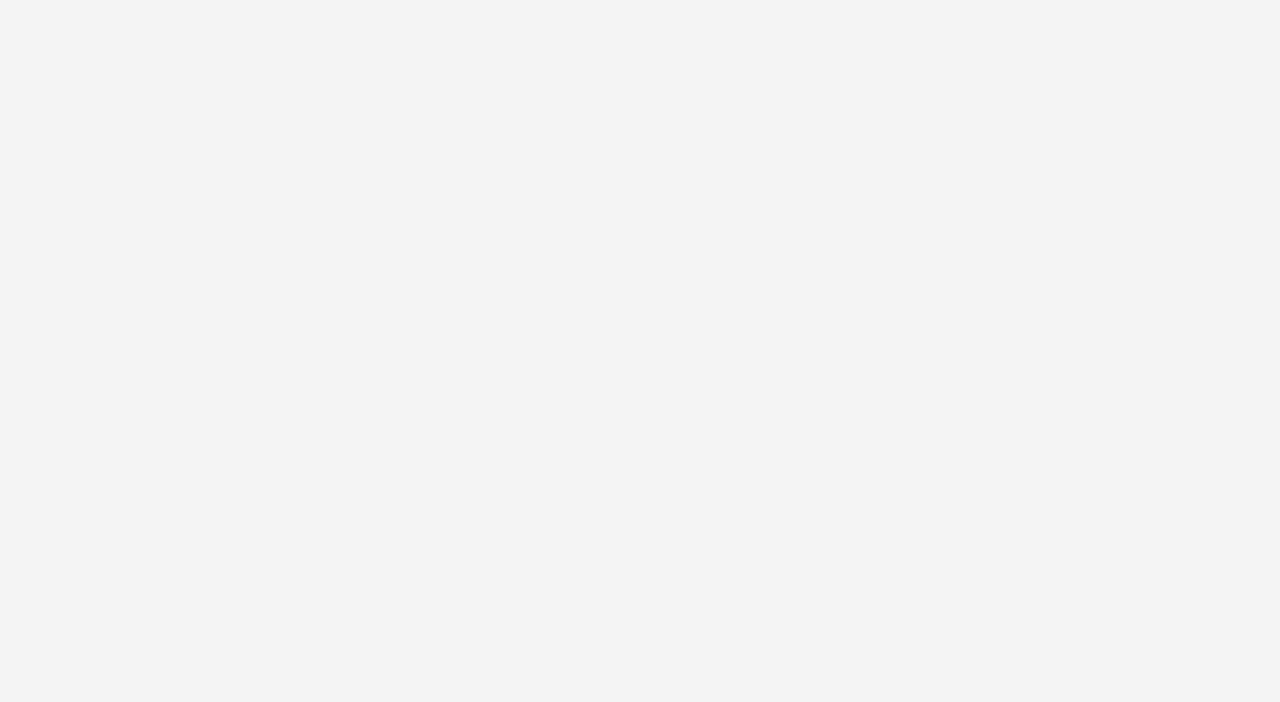
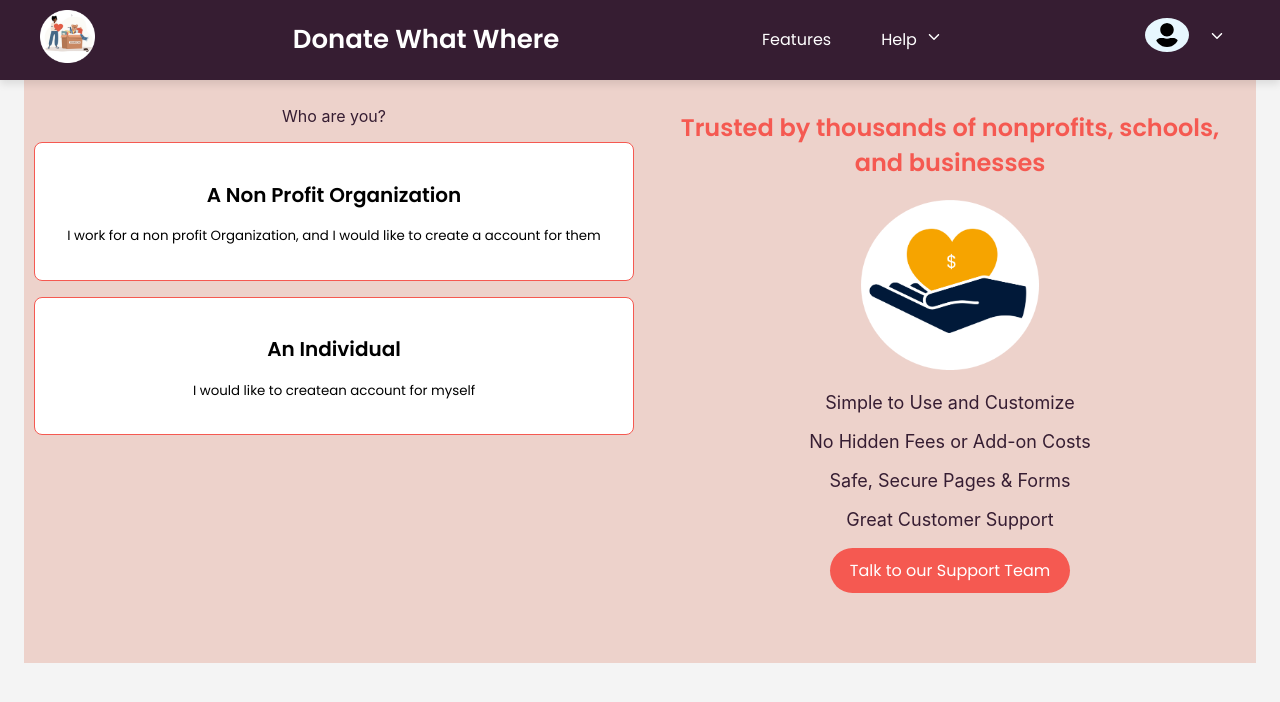
Before and after one commit to DhanushDK17/DonateWhatWhere, a React (Create React App) app in the folder frontendv2/: page /option in a window 1280 px wide. Before the commit this address had no page. Shown: the top 702 px of the page. Built offline with nearby package versions, Linux system fonts and the light colour scheme.

Commit message:
Integrated login and register with backend

```diff
--- a/frontendv2/public/style.css
+++ b/frontendv2/public/style.css
@@ -144,7 +144,7 @@
 }
 
 .submit-btn:hover {
-  background-color: #361d32;
+  background-color: #543c52;
 }
 
 /* Home */
@@ -326,7 +326,6 @@
   padding: 10px 15px;
   border-radius: 4px;
   transition: background-color 0.3s ease;
-  font-weight: bold;
 }
 
 .nav-item:hover {
@@ -366,7 +365,6 @@
   padding: 8px 12px;
   text-decoration: none;
   color: #361d32; /* Add your preferred text color */
-  font-weight: bold;
   transition: background-color 0.3s;
 }
 
--- a/frontendv2/src/App.js
+++ b/frontendv2/src/App.js
@@ -8,6 +8,7 @@
 import ContactForm from "./pages/help/ContactForm";
 import About from "./pages/help/About";
 import FAQ from "./pages/help/FAQ";
+import Option from "./pages/login-register/Option";
 
 function App() {
   return (
@@ -21,6 +22,7 @@
           <Route path="/support" element={<ContactForm />} />
           <Route path="/about" element={<About />} />
           <Route path="/faq" element={<FAQ />} />
+          <Route path="/option" element={<Option />} />
         </Route>
       </Routes>
     </Router>
--- a/frontendv2/src/pages/LandingPage.js
+++ b/frontendv2/src/pages/LandingPage.js
@@ -6,8 +6,9 @@
 import NavBar from "./NavBar";
 const LandingPage = () => {
   const navigate = useNavigate();
+
   const handleJoinButton = () => {
-    navigate("/register");
+    navigate("/option");
   };
 
   return (
--- a/frontendv2/src/pages/NavBar.js
+++ b/frontendv2/src/pages/NavBar.js
@@ -212,7 +212,7 @@
                     Log in <IoIosArrowForward style={{ paddingLeft: "45px" }} />
                   </Link>
                   <Link
-                    to="/register"
+                    to="/option"
                     className="dropdown-item"
                     onClick={(event) => handleDropdownToggle(event)}
                   >
--- a/frontendv2/src/pages/login-register/Login.js
+++ b/frontendv2/src/pages/login-register/Login.js
@@ -2,6 +2,8 @@
 import { FaEye, FaEyeSlash } from "react-icons/fa";
 import { MdLogin } from "react-icons/md";
 import { useNavigate } from "react-router-dom";
+import NavBar from "../NavBar";
+import dollar from "../../assets/images/dollar.png";
 
 const Login = () => {
   const [isLogin, setIsLogin] = useState(true);
@@ -11,10 +13,14 @@
 
   const navigate = useNavigate();
 
+  const handleSupportButton = () => {
+    navigate("/support");
+  };
+
   const handleLogin = async (e) => {
     e.preventDefault();
 
-    const apiUrl = "http://127.0.0.1:8000/api/login";
+    const apiUrl = "http://localhost:8000/api/login";
 
     try {
       const response = await fetch(apiUrl, {
@@ -82,7 +88,7 @@
           // Handle errors for the GET request
           console.error("Error making GET request:", error.message);
         }
-        navigate("/rideoption");
+        navigate("/");
       }
     } catch (error) {
       // Handle errors here
@@ -101,6 +107,10 @@
 
   return (
     <div className="main-login-register">
+      <NavBar />
+      <section className="login-container">
+        <div className="statistics">
+          <div className="stat-item">
             <div className="login-register">
               <form onSubmit={handleLogin} className="login-form">
                 <h2 className="login-register-title">
@@ -133,17 +143,27 @@
                 </button>
 
                 <div
-            style={{ textAlign: "center", margin: "15px", fontSize: "14px" }}
+                  style={{
+                    textAlign: "center",
+                    margin: "15px",
+                    fontSize: "14px",
+                  }}
                 >
                   -------------OR-------------
                 </div>
-          <div style={{ paddingLeft: "5px", fontSize: "14px", margin: "0px" }}>
+                <div
+                  style={{
+                    paddingLeft: "5px",
+                    fontSize: "14px",
+                    margin: "0px",
+                  }}
+                >
                   Don't have an account?
                 </div>
                 <button
                   type="button"
                   className="signup-btn"
-            style={{ background: "#edd2cb", color: "#361d32" }}
+                  style={{ background: "#543c52", color: "#fff" }}
                   onClick={handleSignUp}
                 >
                   Sign up
@@ -151,6 +171,9 @@
               </form>
             </div>
           </div>
+        </div>
+      </section>
+    </div>
   );
 };
 
--- a/frontendv2/src/pages/login-register/Option.js
+++ b/frontendv2/src/pages/login-register/Option.js
@@ -1,5 +1,73 @@
-import React from "react";
+import React, { useState } from "react";
+import { MdLogin } from "react-icons/md";
+import { useNavigate } from "react-router-dom";
+import NavBar from "../NavBar";
+import dollar from "../../assets/images/dollar.png";
 
 export default function Option() {
-  return <div>Option</div>;
+  const [userType, setUserType] = useState("");
+  const navigate = useNavigate();
+
+  const handleSupportButton = () => {
+    navigate("/support");
+  };
+
+  const handleRegister = (type) => {
+    // Set the userType state
+    setUserType(type);
+
+    // Navigate to the Register page with the userType parameter
+    navigate("/register", { state: { userType: type } });
+  };
+
+  return (
+    <div className="main-login-register">
+      <NavBar />
+      <section className="login-container">
+        <div className="statistics">
+          <div className="stat-item">
+            <p>Who are you?</p>
+            <button
+              className="login-register"
+              style={{ border: "1.5px solid #f55951" }}
+              onClick={() => handleRegister("PERSONAL")}
+            >
+              <h1>A Non Profit Organization</h1>
+              <p>
+                I work for a non profit Organization, and I would like to create
+                a account for them
+              </p>
+            </button>
+            <p></p>
+            <button
+              className="login-register"
+              style={{ border: "1.5px solid #f55951" }}
+              onClick={() => handleRegister("ORGANIZATION")}
+            >
+              <h1>An Individual</h1>
+              <p>I would like to createan account for myself</p>
+            </button>
+          </div>
+          <div className="stat-item">
+            <h1 style={{ fontSize: "24px", color: "#f55951" }}>
+              Trusted by thousands of nonprofits, schools, and businesses
+            </h1>
+            <img
+              src={dollar}
+              alt="img"
+              style={{ width: "30%", height: "auto" }}
+            />
+            <p style={{ fontSize: "18px" }}>Simple to Use and Customize</p>
+            <p style={{ fontSize: "18px" }}>No Hidden Fees or Add-on Costs</p>
+            <p style={{ fontSize: "18px" }}>Safe, Secure Pages & Forms</p>
+            <p style={{ fontSize: "18px" }}>Great Customer Support</p>
+
+            <button className="cta-btn" onClick={handleSupportButton}>
+              Talk to our Support Team
+            </button>
+          </div>
+        </div>
+      </section>
+    </div>
+  );
 }
--- a/frontendv2/src/pages/login-register/Register.js
+++ b/frontendv2/src/pages/login-register/Register.js
@@ -1,6 +1,6 @@
 import React, { useState } from "react";
 import { MdLogin } from "react-icons/md";
-import { useNavigate } from "react-router-dom";
+import { useNavigate, useLocation } from "react-router-dom";
 import NavBar from "../NavBar";
 import dollar from "../../assets/images/dollar.png";
 
@@ -8,26 +8,31 @@
   const navigate = useNavigate();
 
   // State for registration
-  const [fullName, setFullName] = useState("");
+  const [firstName, setFirstName] = useState("");
+  const [lastName, setLastName] = useState("");
   const [registerEmail, setRegisterEmail] = useState("");
   const [registerPassword, setRegisterPassword] = useState("");
   const [confirmPassword, setConfirmPassword] = useState("");
   const [photo, setPhoto] = useState(null);
   const [phone, setPhone] = useState("");
+  const location = useLocation();
+  const { userType } = location.state || {};
 
   const handleRegister = async (e) => {
     e.preventDefault();
 
     // Create the request body
     const requestBody = {
-      name: fullName,
+      first_name: firstName,
+      last_name: lastName,
       email: registerEmail,
       password: registerPassword,
       phone: phone,
+      user_type: userType,
     };
 
     try {
-      const response = await fetch("http://127.0.0.1:8000/api/register", {
+      const response = await fetch("http://localhost:8000/api/register", {
         method: "POST",
         headers: {
           "Content-Type": "application/json",
@@ -37,7 +42,7 @@
 
       if (response.ok) {
         // Registration successful
-        const formData = new FormData();
+        /* const formData = new FormData();
         formData.append("email", registerEmail);
         formData.append("profile_photo", photo);
 
@@ -50,7 +55,7 @@
             throw new Error("Network response was not ok.");
           }
           console.log(imageResponse.json());
-        });
+        });*/
         alert("Registration successful!");
         navigate("/login");
       } else {
@@ -64,11 +69,12 @@
   };
 
   const handleSupportButton = () => {
+    // Navigate to the Support page
     navigate("/support");
   };
 
   const handleLogin = () => {
-    // Navigate to the Register page
+    // Navigate to the Login page
     navigate("/login");
   };
 
@@ -88,9 +94,17 @@
                 </div>
                 <input
                   type="text"
-                  placeholder="Full Name"
-                  value={fullName}
-                  onChange={(e) => setFullName(e.target.value)}
+                  placeholder="First Name"
+                  value={firstName}
+                  onChange={(e) => setFirstName(e.target.value)}
+                  className="login-register-input"
+                  required
+                />
+                <input
+                  type="text"
+                  placeholder="Last Name"
+                  value={lastName}
+                  onChange={(e) => setLastName(e.target.value)}
                   className="login-register-input"
                   required
                 />
@@ -127,13 +141,13 @@
                   className="login-register-input"
                   required
                 />
-                <input
+                {/*<input
                   type="file"
                   accept=".jpg, .jpeg, .png"
                   onChange={(e) => setPhoto(e.target.files[0])}
                   className="login-register-input"
                   placeholder="Upload your photo"
-                />
+                />*/}
                 <button type="submit" className="submit-btn">
                   Sign Up
                 </button>
@@ -158,7 +172,7 @@
                 <button
                   type="button"
                   className="signup-btn"
-                  style={{ background: "#edd2cb", color: "#361d32" }}
+                  style={{ background: "#543c52", color: "#fff" }}
                   onClick={handleLogin}
                 >
                   Log In
```
Lines whose indentation alone changed are shown as unchanged.
